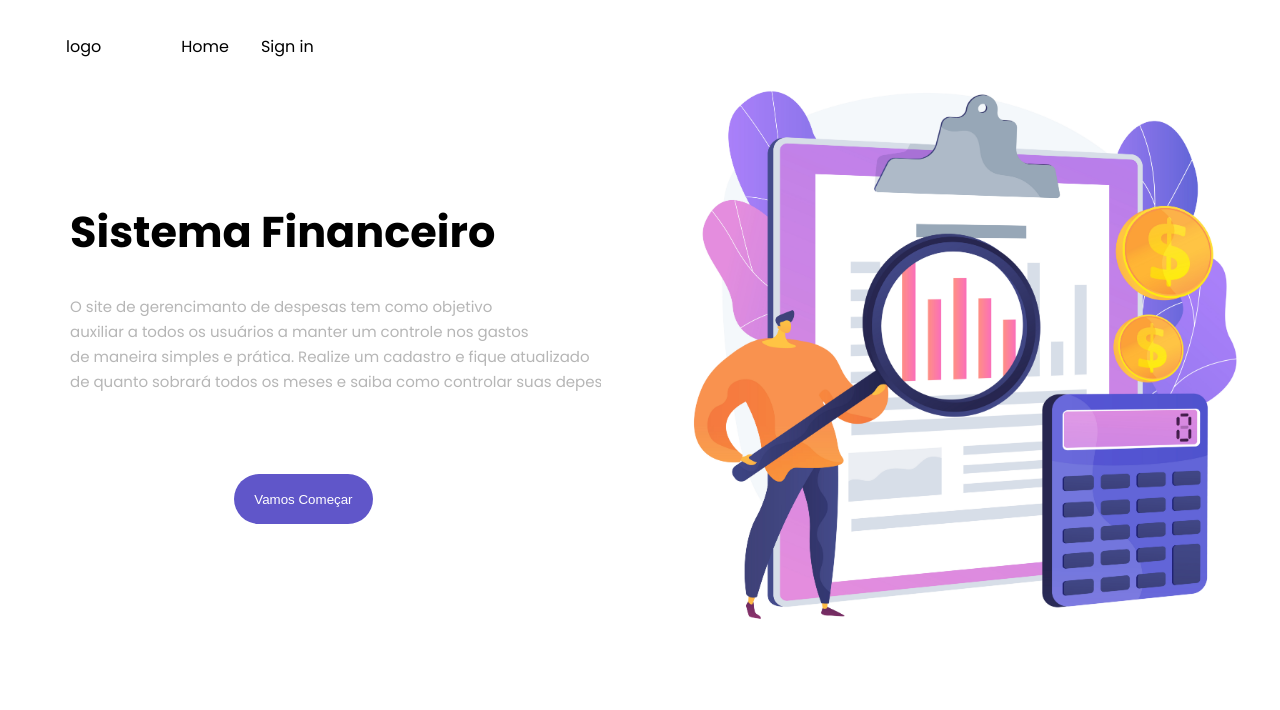
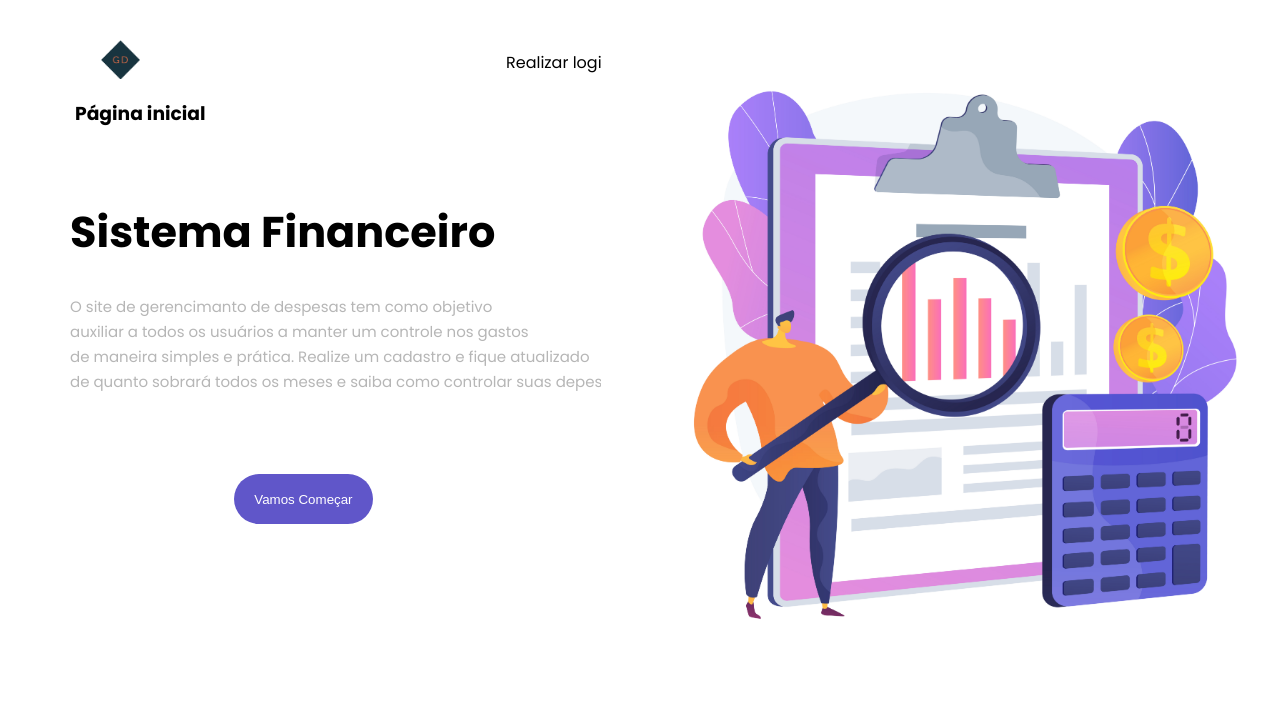
Before and after one commit to AdleyRodrigues/ProjetoWEB, a PHP site: page /home.html in a window 1280 px wide. Shown: the top 710 px of the page. Run offline with PHP 8.4, Linux system fonts and the light colour scheme.

Commit message:
Correções finais.

```diff
--- a/cadastroConta.html
+++ b/cadastroConta.html
@@ -15,9 +15,9 @@
     Email: <input type="text" id="email" name="email"  >
     Senha: <input type="password" id="senha" name="senha" >
     Confirmar senha: <input type="password" name="senha2" id="senha2" >
-    <input type="button" name="cadastrar" id="cadastrar" value="cadastrar"> <br><br>
+    <input type="button" name="cadastrar" id="cadastrar" value="Cadastrar"> <br><br>
 
-    <a class="home" href="home.html">Pagina Principal</a>
+    <a class="home" href="home.html">Página Principal</a>
   </form>
   <br>
   <div class="imagem">
--- a/css/cadastroConta.css
+++ b/css/cadastroConta.css
@@ -20,7 +20,7 @@ html, body {
     text-align: center;
 }
 .home{
-    color: #dee0df;
+    color: #101311;
     text-align: center;
 }
 h1{
--- a/css/home.css
+++ b/css/home.css
@@ -11,6 +11,11 @@ html, body {
     overflow: hidden;
 
 }
+.pag{
+    margin-right: 60px;
+    margin-left: 75px;
+    margin-top: 10px;
+}
 
 ul {
     list-style-type: none;
@@ -19,6 +24,10 @@ ul {
     overflow: hidden;
     background-color: #fff;
 
+}
+.login{
+    margin-top: 16px;
+    margin-left: 150px;
 }
 
 li {
@@ -35,15 +44,16 @@ li a {
 }
 
 .logo{
-    margin-right: 48px;
-    margin-left: 50px;
+    margin-right: 200px;
+    margin-left: 100px;
+    margin-top: 20px;
+    max-width: 40px;
+    max-height: 40px;
 }
 
 li a:hover {
     color:#6056c9;
 }
-
-
 .conteudo {
     width: 90%;
     height: 70%;
--- a/css/homeDespesa.css
+++ b/css/homeDespesa.css
@@ -28,7 +28,6 @@ html, body {
     margin-bottom: 10px;
 
 }
-
 
 .modal-overlay {
     width: 100%;
--- a/home.html
+++ b/home.html
@@ -10,17 +10,16 @@
     <link rel="preconnect" href="https://fonts.gstatic.com" crossorigin>
     <link href="https://fonts.googleapis.com/css2?family=Poppins:ital,wght@0,100;0,400;0,700;1,100;1,400&display=swap"
         rel="stylesheet">
-    <title>Gerencimanto de Despesas</title>
+    <title>NewWave: Gerencimento de Despesas</title>
 </head>
-
 <body>
     <nav class="nav">
         <ul>
-            <li><a href="" class="logo">logo</a></li>
-            <li><a href="">Home </a></li>
-            <li><a href="login.html">Sign in</a></li>
+            <li><img class="logo" src="css/img/Logotipo.png" alt=""></li>
+            <li><a class="login" href="login.html">Realizar login</a></li>
 
         </ul>
+         <h3 class="pag"> Página inicial</h3>
     </nav>
     <div class="conteudo">
         <div class="descricao">
--- a/homeDespesa.html
+++ b/homeDespesa.html
@@ -9,7 +9,7 @@
         integrity="sha384-EVSTQN3/azprG1Anm3QDgpJLIm9Nao0Yz1ztcQTwFspd3yD65VohhpuuCOmLASjC" crossorigin="anonymous">
 
     <link rel="stylesheet" href="css/homeDespesa.css">
-    <title>Home Despesa</title>
+    <title>Despesas</title>
 </head>
 
 <body>
--- a/login.html
+++ b/login.html
@@ -9,14 +9,14 @@
 
 <form class="box" action="" method="post">
   <h1>Login</h1> <hr><br>
-  Nome: <input type="text" id="email" autofocus>
+  Email: <input type="text" id="email" autofocus>
   Senha: <input type="password" id="senha">
 
   <input type="button" onclick="Logar()" id="login" value="Login">
   <br/><br/>
 
-  <a class="pag" href="cadastroConta.html">Não tem login? cadastre-se aqui</a><br/><br>
-  <a class="home" href="home.html">Pagina Principal</a>
+  <a class="pag" href="cadastroConta.html">Não tem login? Cadastre-se aqui</a><br/><br>
+  <a class="home" href="home.html">Página Principal</a>
 
 </form>
 
```
Also changed, not shown: css/img/Logotipo.png (added), css/img/gerenciamento.jpg (deleted).
